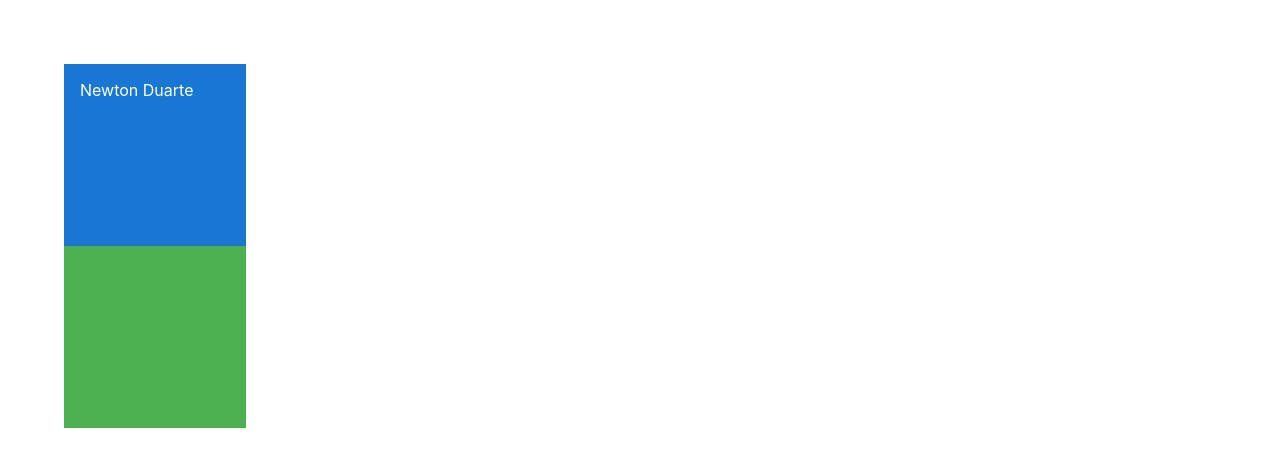
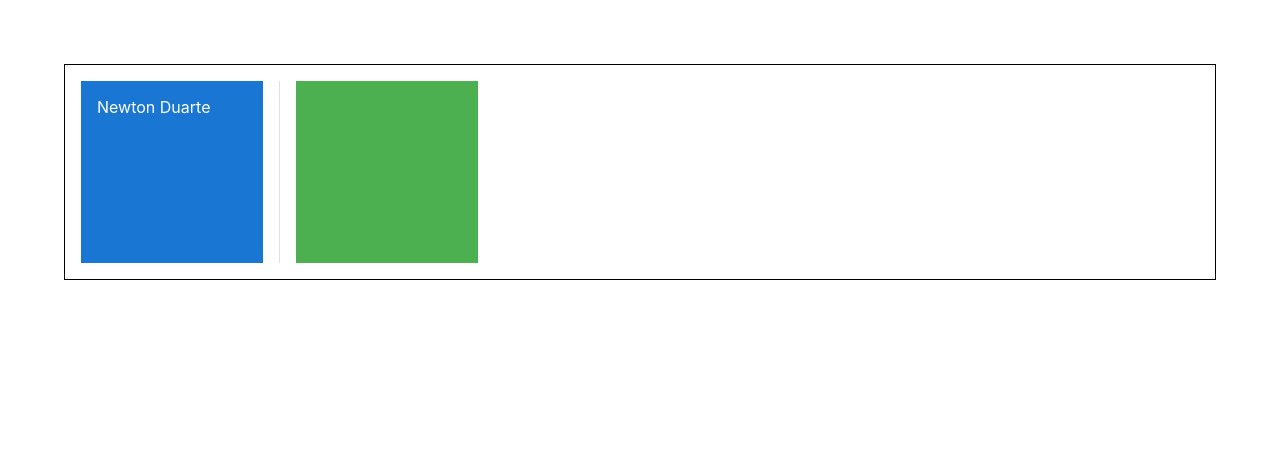
Before and after one commit to Newton-Duarte/react-mui, a React (Create React App) app: page / in a window 1280 px wide. Shown: the top 466 px of the page. Built offline with nearby package versions, Linux system fonts and the light colour scheme.

Commit message:
feat: add mui stack and divider components

```diff
--- a/src/components/MuiLayout.tsx
+++ b/src/components/MuiLayout.tsx
@@ -1,8 +1,15 @@
-import { Box } from '@mui/material'
+import { Box, Divider } from '@mui/material'
+import { Stack } from '@mui/system'
 
 export const MuiLayout = () => {
   return (
-    <>
+    <Stack
+      sx={{ border: '1px solid' }}
+      direction="row"
+      spacing={2}
+      divider={<Divider orientation="vertical" flexItem />}
+      p={2}
+    >
       <Box
         component="section"
         sx={{
@@ -26,6 +33,6 @@
         bgcolor="success.light"
         p={2}
       ></Box>
-    </>
+    </Stack>
   )
 }
```
